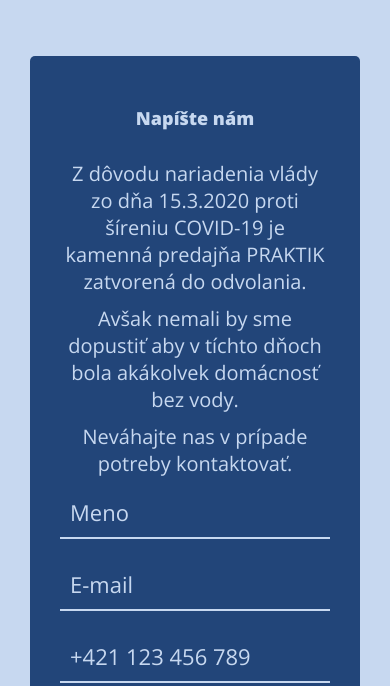
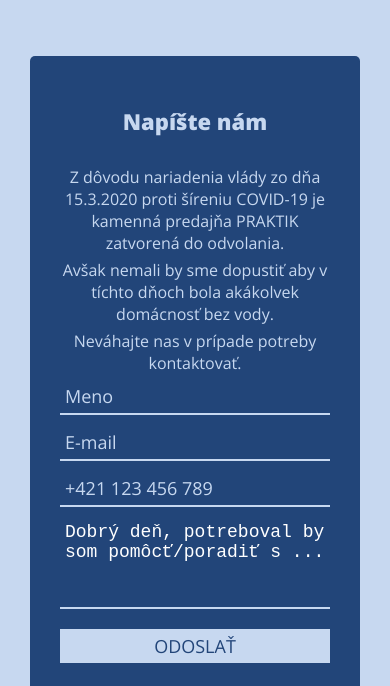
Before and after one commit to Darken141/praktik-nm.sk, a Gatsby site: page / in a window 390 px wide. Shown: the part 426-1112 px from the top of the page. Built offline with nearby package versions, Linux system fonts and the light colour scheme; Gatsby itself is replaced by a stand-in of ours.

Commit message:
add contact form for customers

```diff
--- a/src/components/layout.scss
+++ b/src/components/layout.scss
@@ -106,18 +106,44 @@ body {
 			}
 		}
 	}
+
+	@media all and (max-width: 480px) {
+		p {
+			color: $background-color;
+			margin-bottom: 0.5rem;
+			font-size: 1.6rem;
+			text-align: center;
+		}
+		form {
+			input {
+				padding: 0.5rem;
+				margin-bottom: 1rem;
+				font-size: 1.8rem;
+			}
+
+			textarea {
+				padding: 0.5rem;
+				font-size: 1.8rem;
+			}
+
+			button {
+				padding: 0.5rem;
+				font-size: 1.8rem;
+			}
+		}
+	}
 }
 
 @media all and (max-width: 480px) {
 	.heading {
 		margin-bottom: 3rem;
-		font-size: 1.8rem;
+		font-size: 2.2rem;
 		text-align: center;
 	}
 
 	.heading-light {
 		margin-bottom: 3rem;
-		font-size: 1.8rem;
+		font-size: 2.2rem;
 		text-align: center;
 	}
 }
```
